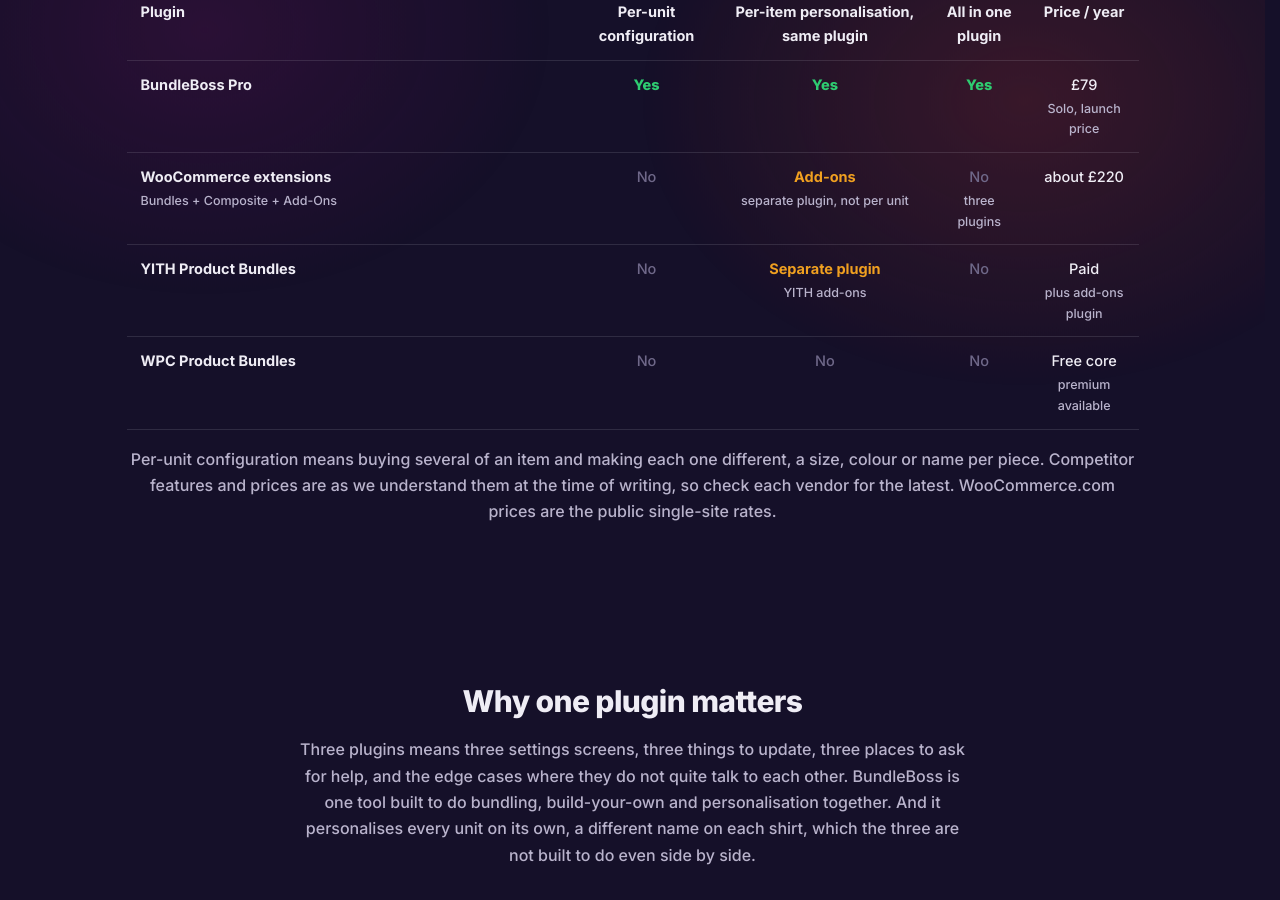
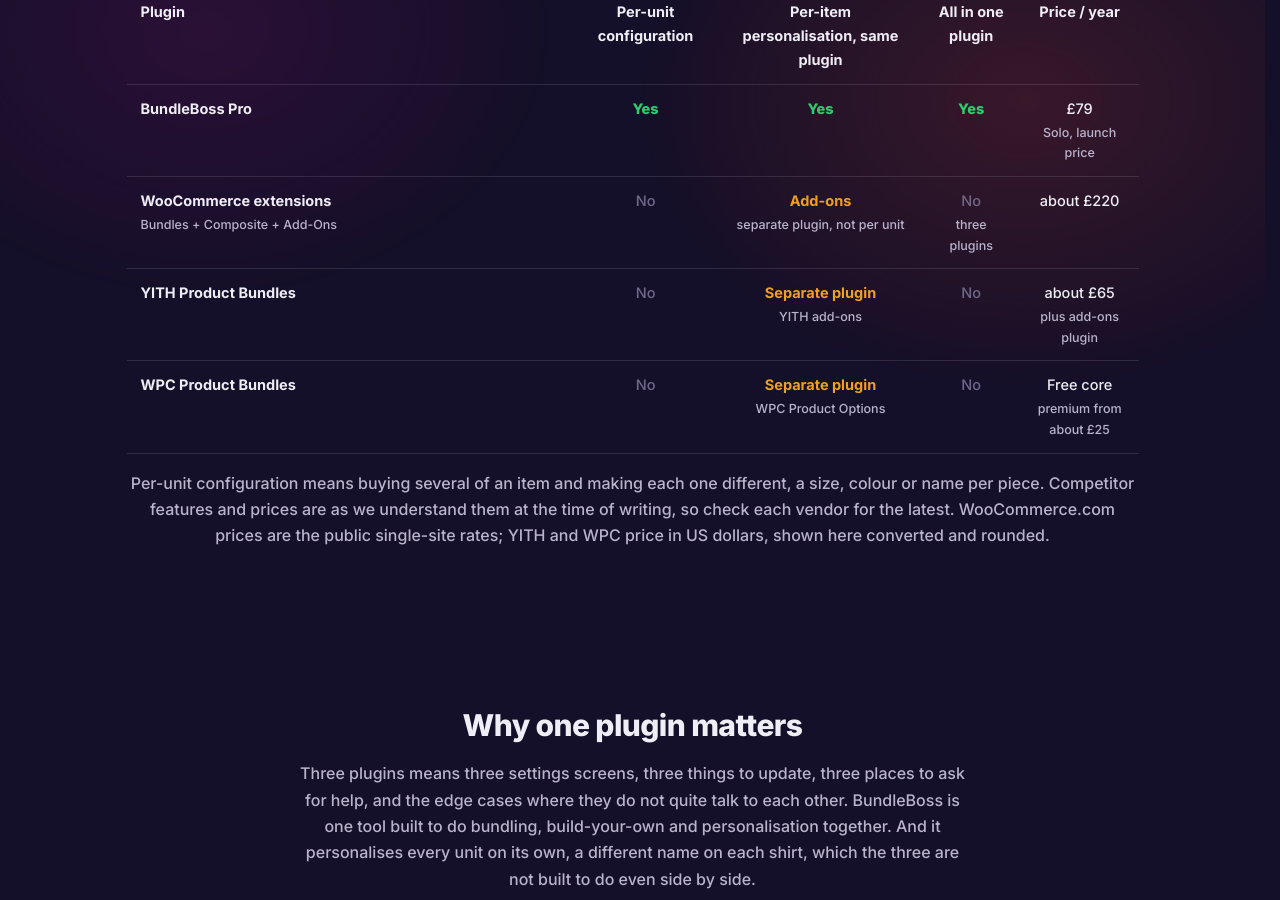
Before and after one commit to BundleBoss/website, a Jekyll site: the page composite-products-alternative/index.html, which Jekyll copies as it is, in a window 1280 px wide and 900 px high, scrolled down 1047 px. Built offline with Jekyll 4.4.1, drawn with Linux system fonts in a browser that asks for light colours.

Commit message:
Comparison: real YITH/WPC prices + consistent personalisation cells

```diff
--- a/composite-products-alternative/index.html
+++ b/composite-products-alternative/index.html
@@ -96,19 +96,19 @@
         <td class="n">No</td>
         <td class="p">Separate plugin<small>YITH add-ons</small></td>
         <td class="n">No</td>
-        <td>Paid<small>plus add-ons plugin</small></td>
+        <td>about £65<small>plus add-ons plugin</small></td>
       </tr>
       <tr>
         <td>WPC Product Bundles</td>
         <td class="n">No</td>
+        <td class="p">Separate plugin<small>WPC Product Options</small></td>
         <td class="n">No</td>
-        <td class="n">No</td>
-        <td>Free core<small>premium available</small></td>
+        <td>Free core<small>premium from about £25</small></td>
       </tr>
     </tbody>
   </table>
   </div>
-  <p class="section-sub" style="margin-top:16px">Per-unit configuration means buying several of an item and making each one different, a size, colour or name per piece. Competitor features and prices are as we understand them at the time of writing, so check each vendor for the latest. WooCommerce.com prices are the public single-site rates.</p>
+  <p class="section-sub" style="margin-top:16px">Per-unit configuration means buying several of an item and making each one different, a size, colour or name per piece. Competitor features and prices are as we understand them at the time of writing, so check each vendor for the latest. WooCommerce.com prices are the public single-site rates; YITH and WPC price in US dollars, shown here converted and rounded.</p>
 </section>
 
 <section class="wrap narrow">
```
